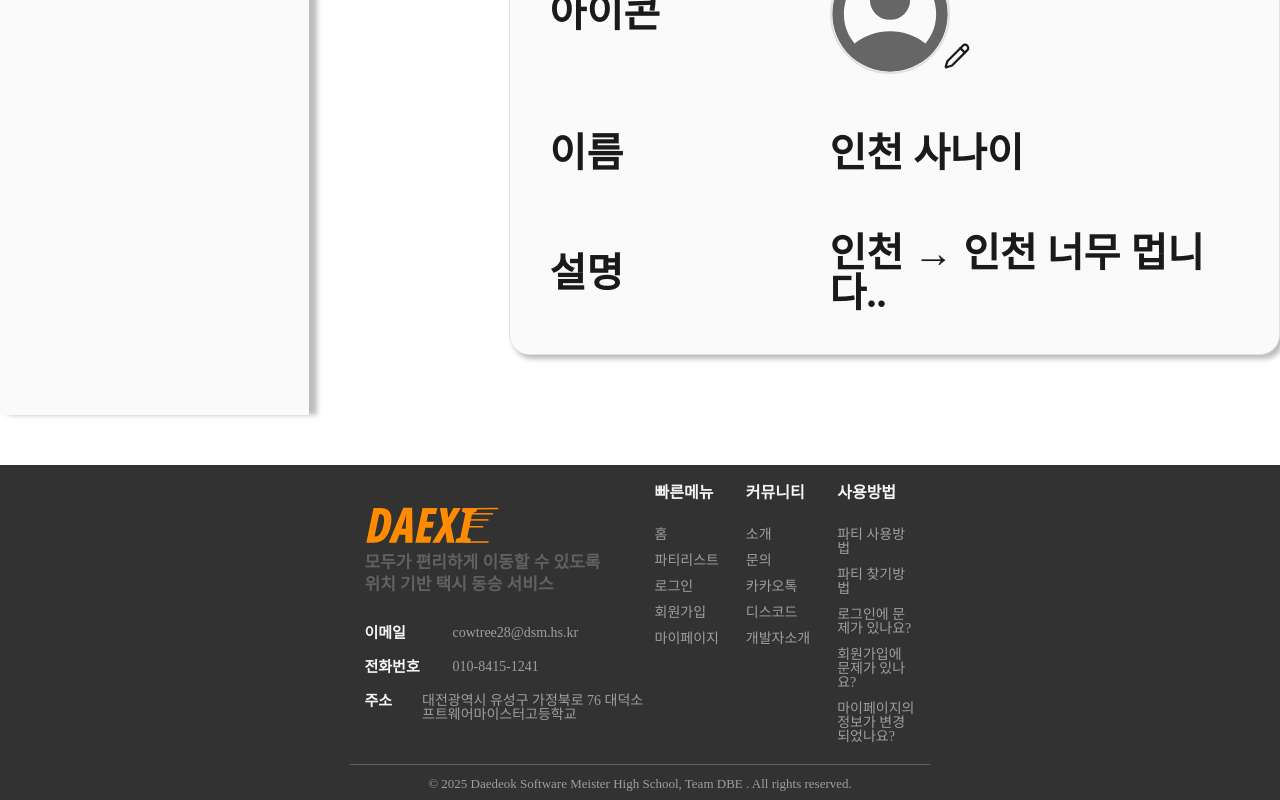
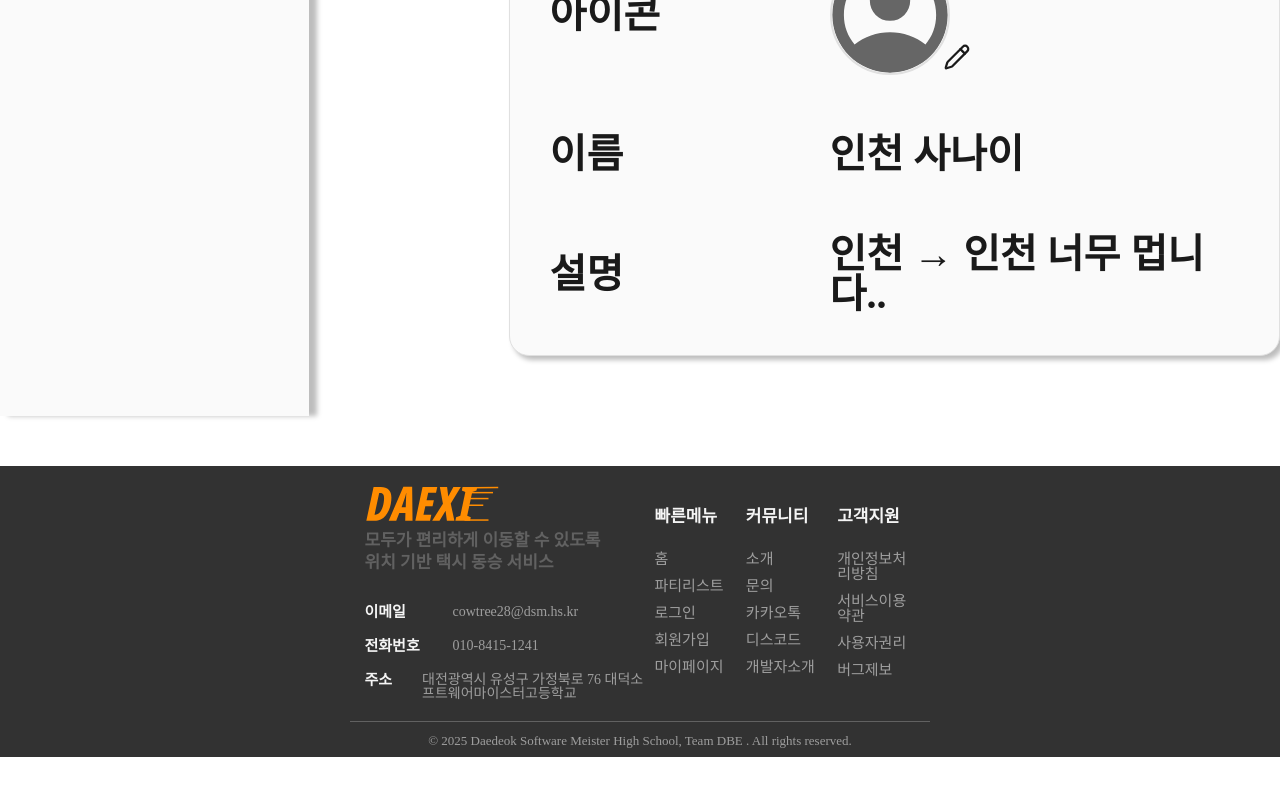
Before and after one commit to Team-DBE/DAEXI-FE, a React (Vite) app: page /mypage in a window 1280 px wide. Shown: the part 922-1722 px from the top of the page. After the commit the page ends 1679 px from the top, so only its background shows below. Built offline with nearby package versions, Linux system fonts and the light colour scheme.

Commit message:
레이아웃 및 footer 연결 구조 개선
레이아웃 및 footer 연결 구조 개선

```diff
--- a/src/App.jsx
+++ b/src/App.jsx
@@ -1,4 +1,5 @@
 import { Routes, Route } from "react-router-dom";
+import Layout from "./Layout";
 import Login from "./pages/login/login.jsx";
 import Signup from "./pages/signup/signup.jsx";
 import Home from "./pages/home/home.jsx";
@@ -18,9 +19,30 @@ function App() {
       <Routes>
         <Route path="/login" element={<Login />} />
         <Route path="/signup" element={<Signup />} />
-        <Route path="/home" element={<Home />} />
-        <Route path="/" element={<Home />} />
-        <Route path="/mypage" element={<MyPage />} />
+        <Route
+          path="/mypage"
+          element={
+            <Layout>
+              <MyPage />
+            </Layout>
+          }
+        />
+        <Route
+          path="/home"
+          element={
+            <Layout>
+              <Home />
+            </Layout>
+          }
+        />
+        <Route
+          path="/"
+          element={
+            <Layout>
+              <Home />
+            </Layout>
+          }
+        />
       </Routes>
     </>
   );
--- /dev/null
+++ b/src/Layout.jsx
@@ -0,0 +1,14 @@
+import Header from "./components/header/header";
+import Footer from "./components/footer/footer";
+
+function Layout({ children }) {
+  return (
+    <>
+      <Header />
+      {children}
+      <Footer />
+    </>
+  );
+}
+
+export default Layout;
--- a/src/components/footer/footer.jsx
+++ b/src/components/footer/footer.jsx
@@ -16,6 +16,7 @@ import {
   Navsection,
   NavTitle,
   NavList,
+  NavLink,
   Copyright,
 } from "./footer.styles";
 
@@ -56,43 +57,32 @@ const Footer = () => {
           <Navsection>
             <NavTitle>빠른메뉴</NavTitle>
             <NavList>
-              <Link to="/home">
-                <a href="#">홈</a>
-              </Link>
-              <Link to="/">
-                <a href="#">파티리스트</a>
-              </Link>
-              <Link to="/login">
-                <a href="#">로그인</a>
-              </Link>
-              <Link to="/signup">
-                <a href="#">회원가입</a>
-              </Link>
-              <Link to="/mypage">
-                <a href="#">마이페이지</a>
-              </Link>
+              <NavLink to="/home">홈</NavLink>
+              <NavLink to="/">파티리스트</NavLink>
+              <NavLink to="/login">로그인</NavLink>
+              <NavLink to="/signup">회원가입</NavLink>
+              <NavLink to="/mypage">마이페이지</NavLink>
             </NavList>
           </Navsection>
 
           <Navsection>
             <NavTitle>커뮤니티</NavTitle>
             <NavList>
-              <a href="#">소개</a>
-              <a href="#">문의</a>
-              <a href="#">카카오톡</a>
-              <a href="#">디스코드</a>
-              <a href="#">개발자소개</a>
+              <NavLink to="/">소개</NavLink>
+              <NavLink to="/">문의</NavLink>
+              <NavLink to="/">카카오톡</NavLink>
+              <NavLink to="/">디스코드</NavLink>
+              <NavLink to="/">개발자소개</NavLink>
             </NavList>
           </Navsection>
 
           <Navsection>
-            <NavTitle>사용방법</NavTitle>
+            <NavTitle>고객지원</NavTitle>
             <NavList>
-              <a href="#">파티 사용방법</a>
-              <a href="#">파티 찾기방법</a>
-              <a href="#">로그인에 문제가 있나요?</a>
-              <a href="#">회원가입에 문제가 있나요?</a>
-              <a href="#">마이페이지의 정보가 변경되었나요?</a>
+              <NavLink to="/">개인정보처리방침</NavLink>
+              <NavLink to="/">서비스이용약관</NavLink>
+              <NavLink to="/">사용자권리</NavLink>
+              <NavLink to="/">버그제보</NavLink>
             </NavList>
           </Navsection>
         </RightArea>
--- a/src/components/footer/footer.styles.js
+++ b/src/components/footer/footer.styles.js
@@ -1,5 +1,6 @@
 import styled from "styled-components";
 import { colors } from "../../designSystem/DesignSystem";
+import { Link } from "react-router-dom";
 
 /* ──────────────── 푸터 전체 래퍼 ──────────────── */
 export const FooterWrapper = styled.footer`
@@ -93,7 +94,7 @@ export const Navsection = styled.div`
 `;
 
 export const NavTitle = styled.div`
-  font-size: 16px;
+  font-size: 17px;
   font-weight: 700;
   color: ${colors.gray[100]};
   margin-bottom: 12px;
@@ -103,15 +104,16 @@ export const NavList = styled.div`
   display: flex;
   flex-direction: column;
   gap: 12px;
-  a {
-    font-size: 14px;
+`;
+
+export const NavLink = styled(Link)`
+  font-size: 15px;
   font-weight: 400;
   color: ${colors.gray[500]};
   text-decoration: none;
   &:hover {
     color: ${colors.gray[100]};
     font-weight: 600;
-    }
   }
 `;
 
--- a/src/components/header/header.styles.js
+++ b/src/components/header/header.styles.js
@@ -9,7 +9,7 @@ export const HeaderWrapper = styled.header`
   justify-content: space-between;
   align-items: center;
   background-color: ${colors.background};
-  border-bottom: 2.5px solid ${colors.gray[600]};
+  border-bottom: 3px solid ${colors.primary};
 `;
 
 export const HeaderLeftArea = styled.div`
--- a/src/pages/home/home.jsx
+++ b/src/pages/home/home.jsx
@@ -1,6 +1,4 @@
 import "../../designSystem/reset.css"
-import Header from "../../components/header/header.jsx";
-import Footer from "../../components/footer/footer.jsx";
 import {
   Body,
   Contents,
@@ -20,7 +18,6 @@ import R3 from "../../assets/images/img_move-con.svg";
 function Home() {
   return (
     <Body>
-      <Header />
       <Contents>
         <NormalText>
           <Highlight>DAEXI</Highlight>?
@@ -62,7 +59,6 @@ function Home() {
           <NormalText>많은 비용을 절감</NormalText>
         </Textbox>
       </Contents2>
-      <Footer />
     </Body>
   );
 }
--- a/src/pages/mypage/mypage.jsx
+++ b/src/pages/mypage/mypage.jsx
@@ -1,7 +1,5 @@
 import React, { useState } from "react"; // useState 훅 추가
 import "../../designSystem/reset.css"
-import Header from "../../components/header/header.jsx";
-import Footer from "../../components/footer/footer.jsx";
 import { Pencil } from "lucide-react";
 import account from "../../assets/images/account_circle.svg";
 import {
@@ -38,7 +36,6 @@ function MyPage() {
 
   return (
     <>
-      <Header />
       <Contents>
         <LeftContainer>
           <ProfileWrapper>
@@ -95,7 +92,6 @@ function MyPage() {
           </AccountInfoContainer>
         </InfoWrapper>
       </Contents>
-      <Footer />
     </>
   );
 }
```
Lines whose indentation alone changed are shown as unchanged.
